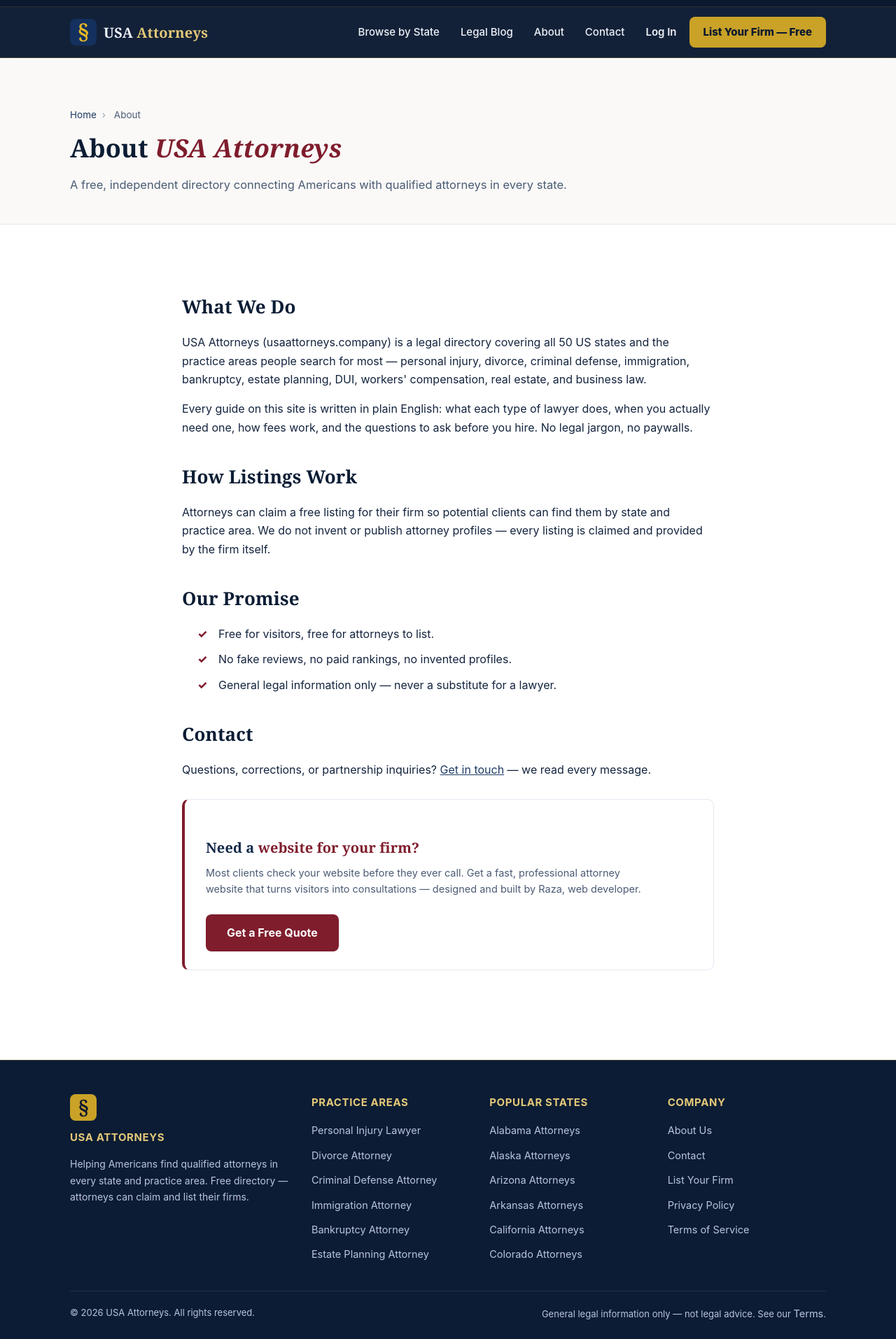
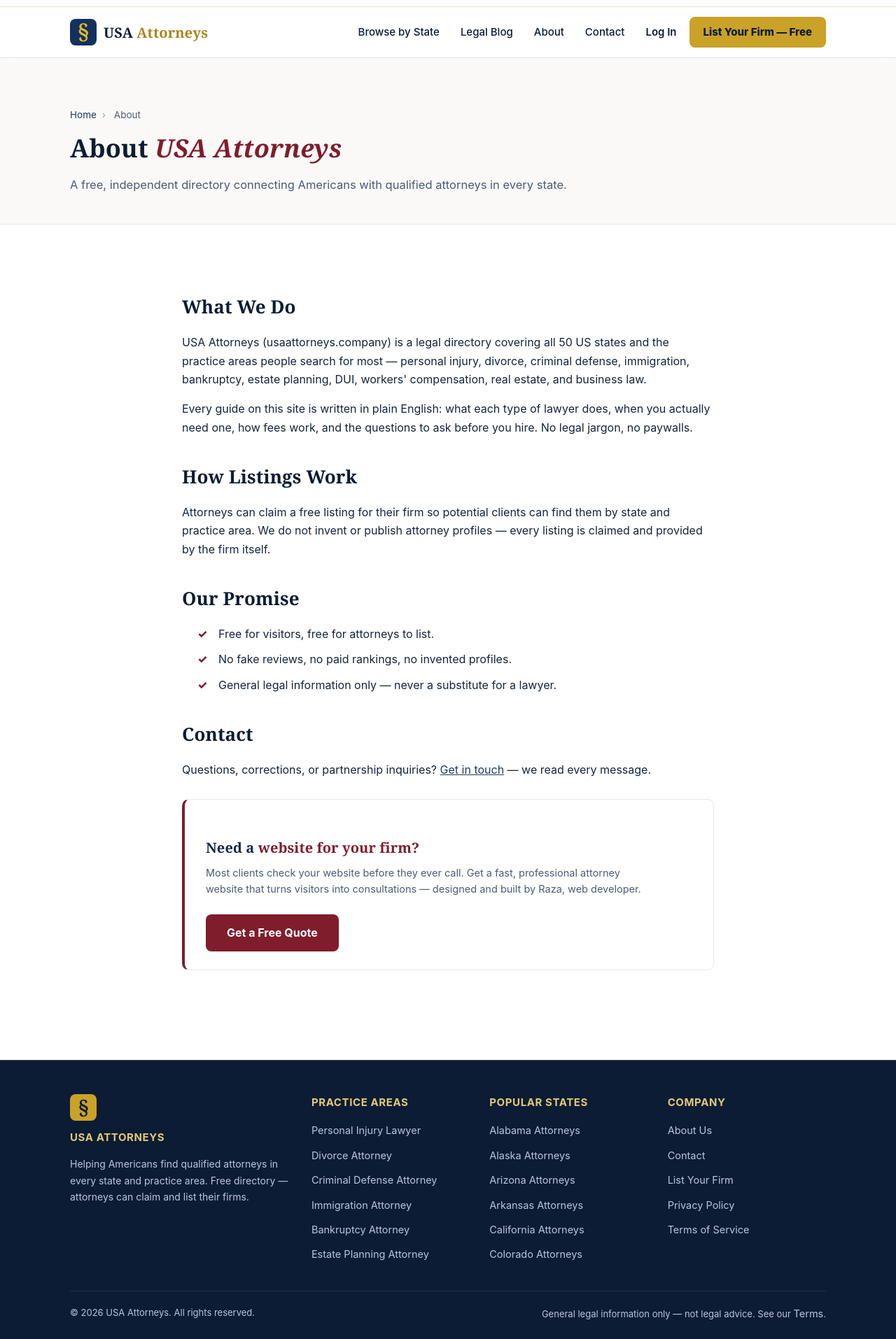
Before and after one commit to rootsiemen/usa-attorneys, a Next.js app: page /about in a window 1280 px wide. Shown: the part 26-1940 px from the top of the page at 70% size. Built offline with nearby package versions, Linux system fonts and the light colour scheme; no server answers.

Commit message:
Theme: convert dark navy+gold to light theme (keep navy #14305e + gold #c9a227 colors)

```diff
--- a/app/globals.css
+++ b/app/globals.css
@@ -402,195 +402,190 @@
 .related-links h2, .related-posts h2 { color: var(--navy-dark); font-size: 24px; margin: 0 0 14px; }
 .related-posts { margin: 36px 0; }
 
-/* ================= PREMIUM DARK THEME (navy + gold) ================= */
+/* ================= PREMIUM LIGHT THEME (navy + gold) ================= */
 :root {
   --night: #0a1830;
   --night-2: #10234a;
   --night-3: #16294f;
   --gold-2: #e3c878;
   --gold-3: #f0dca6;
+  --gold-deep: #a8861c;
   --ink-dark: #eef2f9;
   --muted-dark: #a9b8d4;
-  --line-gold: rgba(201, 162, 39, 0.28);
-  --shadow-gold: 0 14px 36px rgba(201, 162, 39, 0.22);
+  --line-gold: rgba(201, 162, 39, 0.35);
+  --shadow-soft: 0 14px 34px rgba(20, 48, 94, 0.1);
+  --shadow-gold: 0 14px 36px rgba(201, 162, 39, 0.25);
 }
 
-/* ---------- Top utility bar ---------- */
+/* ---------- Top utility bar (light) ---------- */
 .topbar {
-  background: var(--night);
-  color: var(--muted-dark);
+  background: var(--white);
+  color: var(--gray-600);
   font-size: 12.5px;
   letter-spacing: 0.4px;
-  border-bottom: 1px solid rgba(201, 162, 39, 0.18);
+  border-bottom: 1px solid rgba(201, 162, 39, 0.3);
 }
 .topbar .container {
   display: flex; justify-content: space-between; align-items: center;
   padding-top: 7px; padding-bottom: 7px; gap: 12px; flex-wrap: wrap;
 }
-.topbar strong { color: var(--gold-2); font-weight: 700; }
-.topbar a { color: var(--gold-2); text-decoration: none; font-weight: 700; }
-.topbar a:hover { color: var(--gold-3); }
+.topbar strong { color: var(--navy-dark); font-weight: 700; }
+.topbar a { color: var(--gold-deep); text-decoration: none; font-weight: 700; }
+.topbar a:hover { color: var(--navy-dark); }
 @media (max-width: 640px) { .topbar .topbar-right { display: none; } }
 
-/* ---------- Dark header ---------- */
+/* ---------- Header (light) ---------- */
 .site-header {
-  background: rgba(10, 24, 48, 0.96);
+  background: rgba(255, 255, 255, 0.97);
   backdrop-filter: blur(10px);
-  color: var(--ink-dark);
-  border-bottom: 1px solid var(--line-gold);
+  color: var(--navy-dark);
+  border-bottom: 1px solid var(--gray-200);
 }
-.site-header .brand { color: var(--ink-dark); }
-.site-header .brand-name span { color: var(--gold-2); }
-.site-header .nav a { color: var(--ink-dark); }
-.site-header .nav a:hover { background: rgba(201, 162, 39, 0.12); color: var(--gold-2); }
+.site-header .brand { color: var(--navy-dark); }
+.site-header .brand-name span { color: var(--gold-deep); }
+.site-header .nav a { color: var(--navy-dark); }
+.site-header .nav a:hover { background: var(--gray-100); color: var(--gold-deep); }
 .site-header .nav .btn-gold {
-  background: var(--gold); color: var(--night); font-weight: 800;
+  background: var(--gold); color: var(--navy-dark); font-weight: 800;
   padding: 10px 20px; border-radius: 8px;
 }
-.site-header .nav .btn-gold:hover { background: var(--gold-2); color: var(--night); }
+.site-header .nav .btn-gold:hover { background: var(--gold-2); color: var(--navy-dark); }
 
-/* ---------- Dark hero ---------- */
-.hero-dark {
+/* ---------- Hero (light) ---------- */
+.hero-light {
   position: relative;
   background:
-    radial-gradient(1100px 480px at 50% -8%, rgba(201, 162, 39, 0.14), transparent 60%),
-    linear-gradient(180deg, #0d1f3d 0%, var(--night) 78%);
-  color: var(--ink-dark);
+    radial-gradient(900px 420px at 50% -6%, rgba(201, 162, 39, 0.12), transparent 60%),
+    linear-gradient(180deg, #f4f7fc 0%, #ffffff 85%);
+  color: var(--navy-dark);
   padding: 84px 0 0;
   overflow: hidden;
+  border-bottom: 1px solid var(--gray-200);
 }
-.hero-dark::before {
-  content: ""; position: absolute; inset: 0; pointer-events: none;
-  background-image: radial-gradient(rgba(201,162,39,0.07) 1px, transparent 1px);
-  background-size: 26px 26px;
-  mask-image: linear-gradient(180deg, black 30%, transparent 90%);
+.hero-light .container { position: relative; }
+.hero-light .eyebrow { color: var(--gold-deep); }
+.hero-light h1 {
+  font-size: 52px; line-height: 1.12; margin: 0 0 18px;
+  color: var(--navy-dark); max-width: 800px;
 }
-.hero-dark .container { position: relative; }
-.hero-dark .eyebrow { color: var(--gold-2); }
-.hero-dark h1 {
-  font-size: 52px; line-height: 1.12; margin: 0 0 18px;
-  color: var(--ink-dark); max-width: 800px;
+.hero-light h1 em { font-style: italic; color: var(--gold-deep); }
+.hero-light p.sub {
+  font-size: 18.5px; color: var(--gray-600); max-width: 700px; margin: 0 0 34px;
 }
-.hero-dark h1 em { font-style: italic; color: var(--gold-2); }
-.hero-dark p.sub {
-  font-size: 18.5px; color: var(--muted-dark); max-width: 700px; margin: 0 0 34px;
-}
-@media (max-width: 640px) { .hero-dark h1 { font-size: 34px; } .hero-dark { padding: 60px 0 0; } }
+@media (max-width: 640px) { .hero-light h1 { font-size: 34px; } .hero-light { padding: 60px 0 0; } }
 
-/* ---------- Search panel (dark glass) ---------- */
+/* ---------- Search panel (light card) ---------- */
 .search-panel {
-  background: rgba(22, 41, 79, 0.72);
-  border: 1px solid var(--line-gold);
+  background: var(--white);
+  border: 1px solid rgba(201, 162, 39, 0.4);
   border-radius: 16px;
   padding: 22px;
   max-width: 820px;
-  box-shadow: var(--shadow-gold);
-  backdrop-filter: blur(12px);
+  box-shadow: var(--shadow-soft);
 }
 .search-panel .search-box {
   background: transparent; border: none; box-shadow: none; padding: 0; margin: 0; max-width: none;
 }
-.search-panel .search-box label { color: var(--gold-2); }
+.search-panel .search-box label { color: var(--gold-deep); }
 .search-panel .search-box select {
-  background: var(--night); color: var(--ink-dark); border: 1px solid var(--line-gold);
+  background: var(--white); color: var(--ink); border: 1px solid var(--gray-200);
 }
-.search-panel .search-box select option { background: var(--night); }
 .search-panel .search-box button {
-  background: var(--gold); color: var(--night);
+  background: var(--gold); color: var(--navy-dark); font-weight: 800;
 }
 .search-panel .search-box button:hover { background: var(--gold-2); }
 
-/* ---------- Trust cards ---------- */
+/* ---------- Trust cards (light) ---------- */
 .trust-cards {
   display: grid; grid-template-columns: repeat(3, 1fr); gap: 16px;
   max-width: 900px; margin: 34px 0 0; padding-bottom: 70px;
 }
 @media (max-width: 760px) { .trust-cards { grid-template-columns: 1fr; } }
 .trust-card {
-  background: rgba(201, 162, 39, 0.06);
-  border: 1px solid var(--line-gold);
+  background: var(--white);
+  border: 1px solid var(--gray-200);
   border-radius: 14px;
   padding: 20px 22px;
-  backdrop-filter: blur(8px);
+  box-shadow: 0 6px 18px rgba(20, 48, 94, 0.06);
 }
 .trust-card .t-icon {
   width: 40px; height: 40px; border-radius: 50%;
   background: rgba(201, 162, 39, 0.14); border: 1px solid var(--line-gold);
-  color: var(--gold-2); display: flex; align-items: center; justify-content: center;
+  color: var(--gold-deep); display: flex; align-items: center; justify-content: center;
   font-size: 19px; margin-bottom: 12px;
 }
-.trust-card strong { display: block; color: var(--ink-dark); font-size: 16px; margin-bottom: 4px; }
-.trust-card span { font-size: 13.5px; color: var(--muted-dark); line-height: 1.55; }
+.trust-card strong { display: block; color: var(--navy-dark); font-size: 16px; margin-bottom: 4px; }
+.trust-card span { font-size: 13.5px; color: var(--gray-600); line-height: 1.55; }
 
-/* ---------- Stat band ---------- */
-.stat-band { background: var(--night); border-top: 1px solid var(--line-gold); border-bottom: 1px solid var(--line-gold); }
+/* ---------- Stat band (light) ---------- */
+.stat-band { background: var(--white); border-top: 1px solid var(--line-gold); border-bottom: 1px solid var(--line-gold); }
 .stat-grid {
   display: grid; grid-template-columns: repeat(4, 1fr); gap: 12px;
   padding: 34px 0; text-align: center;
 }
 @media (max-width: 640px) { .stat-grid { grid-template-columns: repeat(2, 1fr); gap: 22px; } }
 .stat-grid .stat-num {
-  font-family: var(--serif); font-size: 38px; font-weight: 700; color: var(--gold-2); line-height: 1.1;
+  font-family: var(--serif); font-size: 38px; font-weight: 700; color: var(--navy-dark); line-height: 1.1;
 }
-.stat-grid .stat-label { font-size: 13px; color: var(--muted-dark); letter-spacing: 0.6px; text-transform: uppercase; margin-top: 6px; }
+.stat-grid .stat-label { font-size: 13px; color: var(--gray-600); letter-spacing: 0.6px; text-transform: uppercase; margin-top: 6px; }
 
-/* ---------- Dark sections ---------- */
-.section-dark { background: var(--night-2); color: var(--ink-dark); padding: 70px 0; }
-.section-dark.alt { background: var(--night); border-top: 1px solid rgba(201,162,39,0.14); border-bottom: 1px solid rgba(201,162,39,0.14); }
-.section-dark h2 { color: var(--ink-dark); }
-.section-dark .eyebrow { color: var(--gold-2); }
-.section-dark p.lead { color: var(--muted-dark); }
+/* ---------- Sections (light) ---------- */
+.section-light { background: var(--white); color: var(--ink); padding: 70px 0; }
+.section-light.alt { background: #f6f8fb; border-top: 1px solid var(--gray-200); border-bottom: 1px solid var(--gray-200); }
+.section-light h2 { color: var(--navy-dark); }
+.section-light .eyebrow { color: var(--gold-deep); }
+.section-light p.lead { color: var(--gray-600); }
 .section-head { text-align: center; max-width: 720px; margin: 0 auto 40px; }
 .section-head h2 { font-size: 34px; margin: 0 0 10px; }
-.section-head p { color: var(--muted-dark); font-size: 16.5px; margin: 0; }
+.section-head p { color: var(--gray-600); font-size: 16.5px; margin: 0; }
 
-/* ---------- Practice cards (dark) ---------- */
+/* ---------- Practice cards (light) ---------- */
 .practice-grid { display: grid; grid-template-columns: repeat(3, 1fr); gap: 18px; }
 @media (max-width: 900px) { .practice-grid { grid-template-columns: repeat(2, 1fr); } }
 @media (max-width: 600px) { .practice-grid { grid-template-columns: 1fr; } }
 .practice-card {
-  background: var(--night-3); border: 1px solid rgba(201,162,39,0.16);
+  background: var(--white); border: 1px solid var(--gray-200);
   border-radius: 14px; padding: 26px 24px; text-decoration: none; color: inherit; display: block;
   transition: transform 0.16s ease, box-shadow 0.16s ease, border-color 0.16s ease;
 }
-.practice-card:hover { transform: translateY(-4px); border-color: var(--gold); box-shadow: var(--shadow-gold); }
+.practice-card:hover { transform: translateY(-4px); border-color: var(--gold); box-shadow: var(--shadow-soft); }
 .practice-card .practice-icon {
   width: 48px; height: 48px; border-radius: 50%;
   background: rgba(201,162,39,0.12); border: 1px solid var(--line-gold);
-  color: var(--gold-2); font-size: 22px; margin-bottom: 16px;
+  color: var(--gold-deep); font-size: 22px; margin-bottom: 16px;
   display: flex; align-items: center; justify-content: center;
 }
-.practice-card h3 { margin: 0 0 8px; font-size: 19px; color: var(--ink-dark); }
-.practice-card p { margin: 0; font-size: 14px; color: var(--muted-dark); line-height: 1.6; }
-.practice-card .card-link { color: var(--gold-2); font-weight: 700; font-size: 14px; margin-top: 14px; display: inline-block; }
-.practice-card:hover .card-link { color: var(--gold-3); }
+.practice-card h3 { margin: 0 0 8px; font-size: 19px; color: var(--navy-dark); }
+.practice-card p { margin: 0; font-size: 14px; color: var(--gray-600); line-height: 1.6; }
+.practice-card .card-link { color: var(--gold-deep); font-weight: 700; font-size: 14px; margin-top: 14px; display: inline-block; }
+.practice-card:hover .card-link { color: var(--navy-dark); }
 
-/* ---------- Featured attorney cards ---------- */
+/* ---------- Featured attorney cards (light) ---------- */
 .attorney-feature {
-  background: var(--night-3); border: 1px solid rgba(201,162,39,0.16);
+  background: var(--white); border: 1px solid var(--gray-200);
   border-radius: 14px; padding: 24px; text-decoration: none; color: inherit; display: block;
   transition: transform 0.16s ease, box-shadow 0.16s ease, border-color 0.16s ease;
 }
-.attorney-feature:hover { transform: translateY(-4px); border-color: var(--gold); box-shadow: var(--shadow-gold); }
+.attorney-feature:hover { transform: translateY(-4px); border-color: var(--gold); box-shadow: var(--shadow-soft); }
 .attorney-feature .af-top { display: flex; gap: 14px; align-items: center; margin-bottom: 12px; }
-.attorney-feature .attorney-avatar { background: var(--gold); color: var(--night); }
-.attorney-feature h3 { margin: 0 0 2px; font-size: 18px; color: var(--ink-dark); }
-.attorney-feature .firm { margin: 0; font-size: 13.5px; color: var(--muted-dark); }
-.attorney-feature .af-meta { font-size: 13.5px; color: var(--muted-dark); margin: 8px 0; }
-.attorney-feature .af-phone { font-weight: 800; color: var(--gold-2); font-size: 15.5px; text-decoration: none; }
-.attorney-feature .af-cta { color: var(--gold-2); font-weight: 700; font-size: 14px; margin-top: 12px; display: inline-block; }
+.attorney-feature .attorney-avatar { background: var(--navy); color: var(--white); }
+.attorney-feature h3 { margin: 0 0 2px; font-size: 18px; color: var(--navy-dark); }
+.attorney-feature .firm { margin: 0; font-size: 13.5px; color: var(--gray-600); }
+.attorney-feature .af-meta { font-size: 13.5px; color: var(--gray-600); margin: 8px 0; }
+.attorney-feature .af-phone { font-weight: 800; color: var(--gold-deep); font-size: 15.5px; text-decoration: none; }
+.attorney-feature .af-cta { color: var(--gold-deep); font-weight: 700; font-size: 14px; margin-top: 12px; display: inline-block; }
 
-/* ---------- Steps (dark) ---------- */
-.steps-dark .step { background: var(--night-3); border: 1px solid rgba(201,162,39,0.16); }
-.steps-dark .step::before { border-color: var(--gold); color: var(--gold-2); background: transparent; }
-.steps-dark .step h3 { color: var(--ink-dark); }
-.steps-dark .step p { color: var(--muted-dark); }
+/* ---------- Steps (light) ---------- */
+.steps-light .step { background: var(--white); border: 1px solid var(--gray-200); }
+.steps-light .step::before { border-color: var(--gold); color: var(--gold-deep); background: rgba(201,162,39,0.08); }
+.steps-light .step h3 { color: var(--navy-dark); }
+.steps-light .step p { color: var(--gray-600); }
 
-/* ---------- State pills (dark) ---------- */
-.state-pills-dark .state-pill {
-  background: var(--night-3); border: 1px solid rgba(201,162,39,0.2); color: var(--ink-dark);
+/* ---------- State pills (light) ---------- */
+.state-pills-light .state-pill {
+  background: var(--white); border: 1px solid var(--gray-200); color: var(--navy-dark);
 }
-.state-pills-dark .state-pill:hover { border-color: var(--gold); color: var(--gold-2); background: rgba(201,162,39,0.08); }
+.state-pills-light .state-pill:hover { border-color: var(--gold); color: var(--gold-deep); background: rgba(201,162,39,0.06); }
 
 /* ---------- Gold CTA banner ---------- */
 .cta-gold {
--- a/app/login/page.tsx
+++ b/app/login/page.tsx
@@ -9,12 +9,12 @@
 
 export default function LoginPage() {
   return (
-    <section className="section-dark">
+    <section className="section-light">
       <div className="container">
         <div style={{ maxWidth: 460, margin: "0 auto", textAlign: "center" }}>
           <span className="eyebrow">Account</span>
           <h2 style={{ fontSize: 32, margin: "0 0 12px" }}>Welcome Back</h2>
-          <p style={{ color: "var(--muted-dark)", margin: "0 0 28px" }}>
+          <p style={{ color: "var(--gray-600)", margin: "0 0 28px" }}>
             Log in with your Google account to save attorneys, write
             reviews, and manage your firm listing.
           </p>
```
Also changed, not shown: app/page.tsx (+8 -8 lines).
